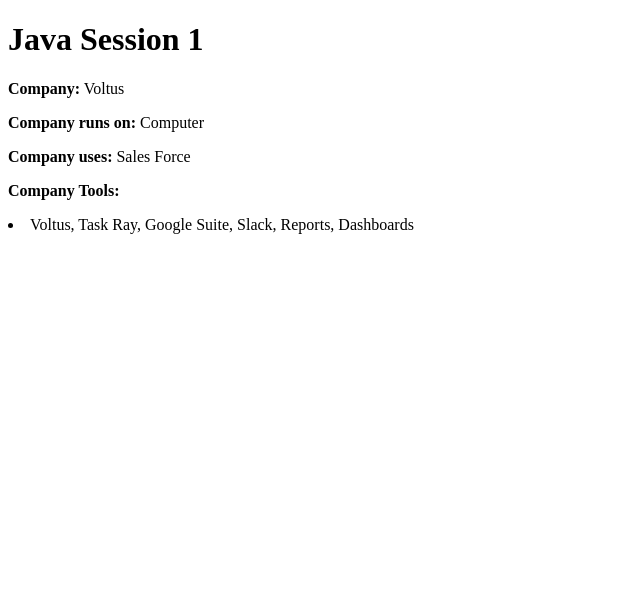
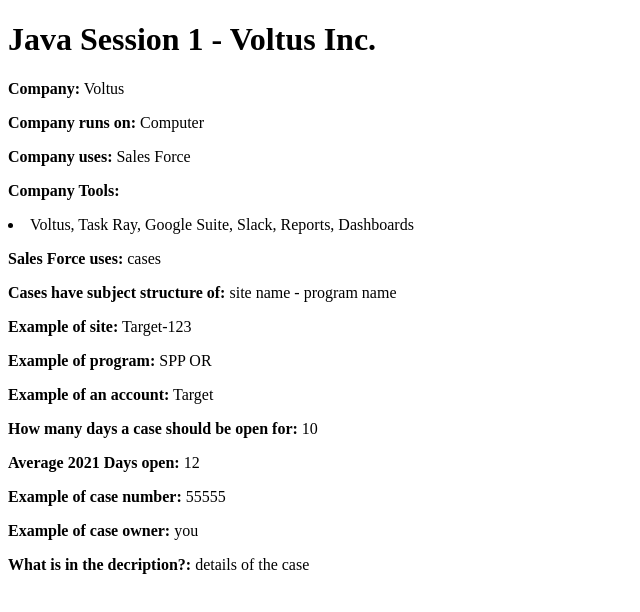
Before and after one commit to brandon-genius/PythonSession1, a plain HTML site: page index.html in a window 1280 px wide. Shown: the whole page, without its empty margins (0-640 px from the left). Drawn offline with Linux system fonts and the light colour scheme.

Commit message:
Final
Final

```diff
--- a/index.html
+++ b/index.html
@@ -7,7 +7,7 @@
     <title>Document</title>
 </head>
 <body>
-    <h1> Java Session 1</h1>
+    <h1> Java Session 1 - Voltus Inc.</h1>
 
         <script src="script1.js"></script>
 </body>
--- a/script1.js
+++ b/script1.js
@@ -39,19 +39,19 @@ this is js comment*/
 
 let platform= "Sales Force";
 let Machine= "Computer";
-let casesOpen = 100;
+let cases = "cases";
 let subject = "site name - program name";
 let siteName = "Target-123";
 let program = "SPP OR";
 let daysOpen = 12;
 let SLA = 10;
-let accountOwner = "me";
+let accountOwner = "The Sales person in charge";
 let accountName = "Target";
 let caseOwner = "you";
 let caseNumber = 55555;
 let reportingMethod = "Reports";
 let viewingMethod = "Dashboards";
-let description = "details";
+let description = "details of the case";
 let internalNotes = "internal status";
 let dateModified = "Today";
 let integrationTool = "Task Ray";
@@ -64,6 +64,16 @@ let Voltus=`
     <p><b>Company runs on:</b> ${Machine}</P>
     <p><b>Company uses:</b> ${platform}</P>
     <p><b>Company Tools:</b> <li> ${company}, ${integrationTool}, ${integrationToolG}, ${integrationToolS}, ${reportingMethod}, ${viewingMethod}</li> </p>
+    <p><b>Sales Force uses:</b> ${cases}</P>
+    <p><b>Cases have subject structure of:</b> ${subject}</P>
+    <p><b>Example of site:</b> ${siteName}</P>
+    <p><b>Example of program:</b> ${program}</P>
+    <p><b>Example of an account:</b> ${accountName}</P>
+    <p><b>How many days a case should be open for:</b> ${SLA}</P>
+    <p><b>Average 2021 Days open:</b> ${daysOpen}</P>
+    <p><b>Example of case number:</b> ${caseNumber}</P>
+    <p><b>Example of case owner:</b> ${caseOwner}</P>
+    <p><b>What is in the decription?:</b> ${description}</P>
 `;
 
 document.write(Voltus);
```
